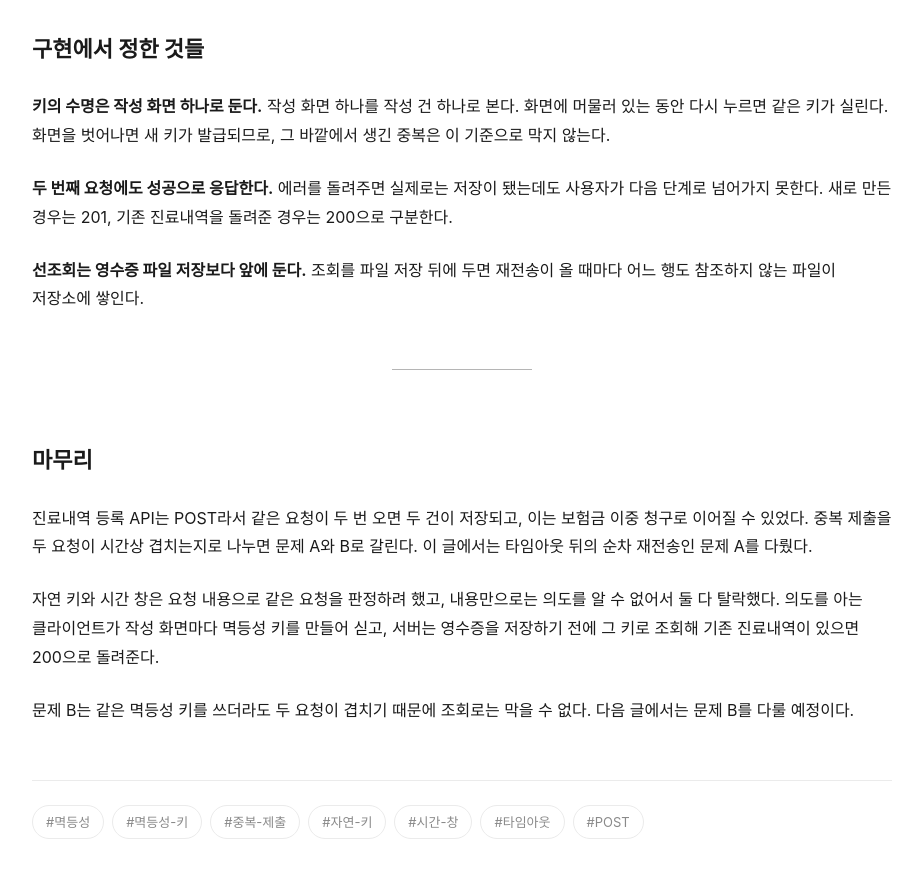
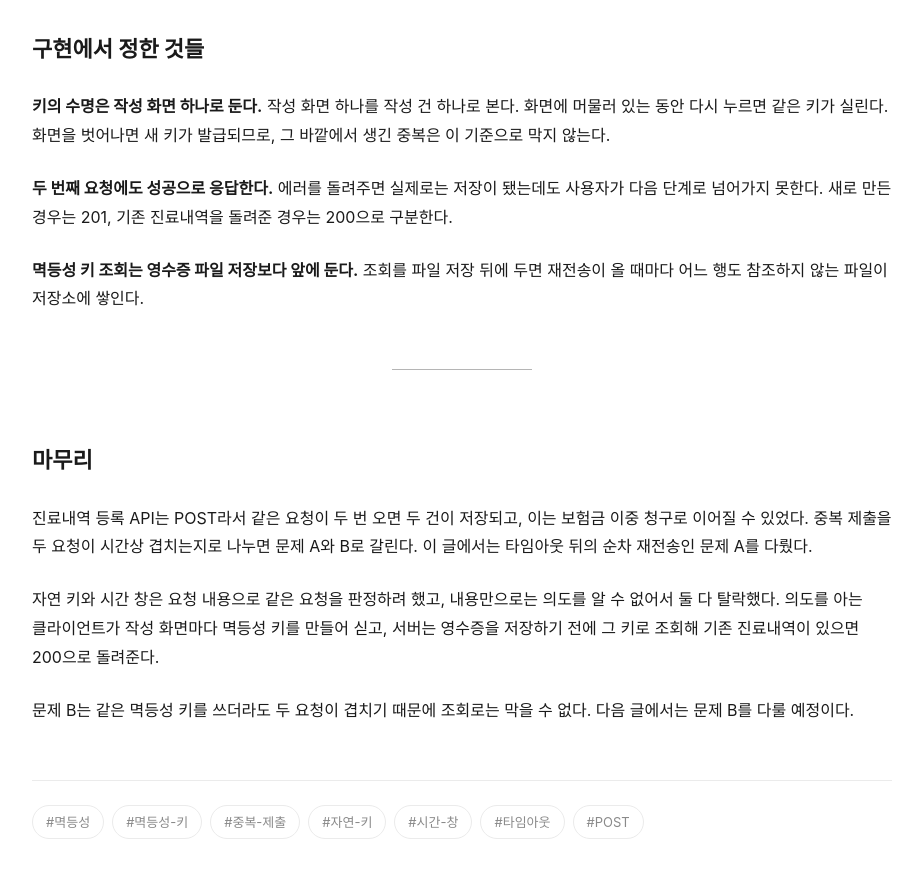
Before and after one commit to ppaangss/ppaangss.github.io, a Jekyll site: the page built from _posts/direct/2026-10-18-duplicate-submission-idempotency-key.md, in a window 1280 px wide and 900 px high, scrolled down 7784 px. Shown: the top 878 px of the window, without its empty margins (178-1101 px from the left). Built offline with Jekyll 4.4.1, drawn with Linux system fonts in a browser that asks for light colours; some web fonts are replaced.

Commit message:
fix: 중복 제출 글 '선조회'를 '멱등성 키 조회'로

```diff
--- a/_posts/direct/2026-10-18-duplicate-submission-idempotency-key.md
+++ b/_posts/direct/2026-10-18-duplicate-submission-idempotency-key.md
@@ -195,7 +195,7 @@ Stripe를 비롯한 결제 API는 멱등성 키와 함께 첫 응답의 본문
 
 **두 번째 요청에도 성공으로 응답한다.** 에러를 돌려주면 실제로는 저장이 됐는데도 사용자가 다음 단계로 넘어가지 못한다. 새로 만든 경우는 201, 기존 진료내역을 돌려준 경우는 200으로 구분한다.
 
-**선조회는 영수증 파일 저장보다 앞에 둔다.** 조회를 파일 저장 뒤에 두면 재전송이 올 때마다 어느 행도 참조하지 않는 파일이 저장소에 쌓인다.
+**멱등성 키 조회는 영수증 파일 저장보다 앞에 둔다.** 조회를 파일 저장 뒤에 두면 재전송이 올 때마다 어느 행도 참조하지 않는 파일이 저장소에 쌓인다.
 
 ---
 
```
